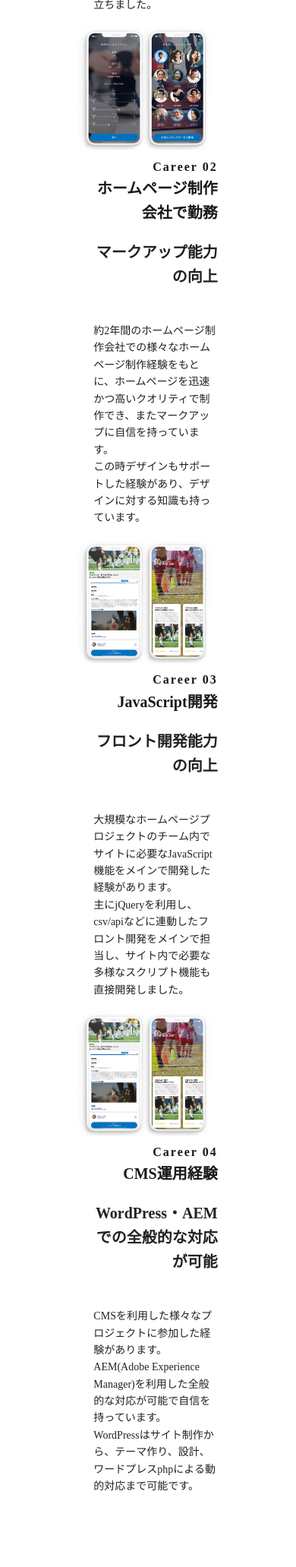
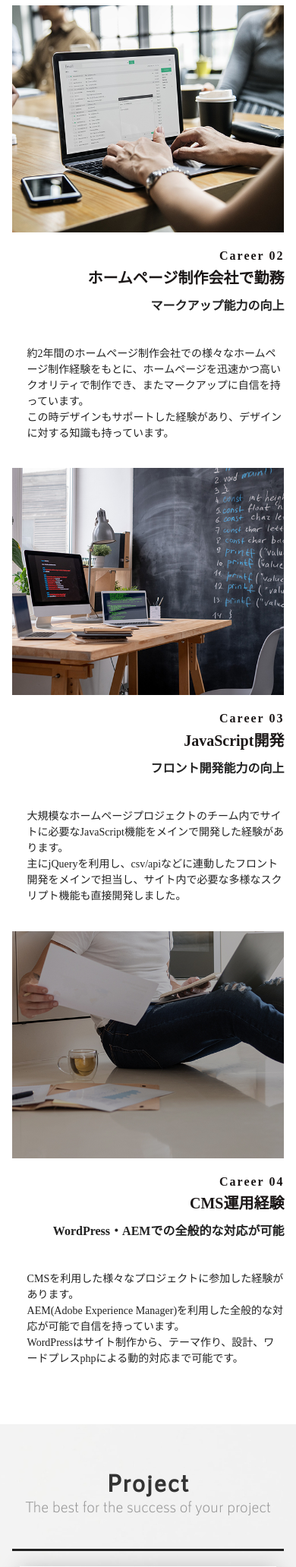
Before and after one commit to xian3967/jayvidkim_portfolio, a PHP site: page / in a window 390 px wide. Shown: the part 3599-5662 px from the top of the page at 76% size. Run offline with PHP 8.4, Linux system fonts and the light colour scheme; some libraries are stand-ins or nearby versions.

Commit message:
画像差し替え完了

```diff
--- a/assets/css/style.css
+++ b/assets/css/style.css
@@ -1316,6 +1316,9 @@
     width: 100%;
     max-width: 1200px;
     padding: 0 3%; }
+    @media (max-width: 767px) {
+      .p-main .p-main__about .p-main__about__wrapper {
+        padding: 0 4%; } }
     .p-main .p-main__about .p-main__about__wrapper .p-main__about__title {
       text-align: center;
       letter-spacing: 2px;
@@ -1438,7 +1441,8 @@
   padding: 0 3%; }
   @media (max-width: 767px) {
     .p-main .p-main__skill {
-      margin-top: 60px; } }
+      margin-top: 60px;
+      padding: 0 4%; } }
   .p-main .p-main__skill .p-main__skill_wrapper {
     margin: 0 auto;
     width: 100%;
@@ -1535,6 +1539,9 @@
     width: 100%;
     max-width: 1200px;
     padding: 0 3%; }
+    @media (max-width: 767px) {
+      .p-main .p-main__career .p-main__career__wrapper {
+        padding: 0 4%; } }
     .p-main .p-main__career .p-main__career__wrapper .p-main__career__title {
       text-align: center;
       letter-spacing: 2px;
@@ -1588,14 +1595,7 @@
         justify-content: center;
         -webkit-box-align: center;
         -ms-flex-align: center;
-        align-items: center;
-        padding: 0 20px; }
-        @media (max-width: 1024px) {
-          .p-main .p-main__career .p-main__career__wrapper .p-main__career__contents .p-main__career__scroll {
-            padding: 0 20px; } }
-        @media (max-width: 767px) {
-          .p-main .p-main__career .p-main__career__wrapper .p-main__career__contents .p-main__career__scroll {
-            padding: 0 25%; } }
+        align-items: center; }
         .p-main .p-main__career .p-main__career__wrapper .p-main__career__contents .p-main__career__scroll .p-main__career__scroll__container {
           width: 100%;
           max-width: 1150px;
@@ -1696,7 +1696,8 @@
                         font-size: 22px; } }
                     @media (max-width: 767px) {
                       .p-main .p-main__career .p-main__career__wrapper .p-main__career__contents .p-main__career__scroll .p-main__career__scroll__container .p-main__career__scroll__list-wrapper .p-main__career__scroll__list .p-main__career__scroll__item .p-main__career__scroll__item__left .p-main__career__scroll__item__left__title {
-                        font-size: 20px; } }
+                        font-size: 20px;
+                        margin-bottom: 10px; } }
                   .p-main .p-main__career .p-main__career__wrapper .p-main__career__contents .p-main__career__scroll .p-main__career__scroll__container .p-main__career__scroll__list-wrapper .p-main__career__scroll__list .p-main__career__scroll__item .p-main__career__scroll__item__left .p-main__career__scroll__item__left__text {
                     font-size: 18px;
                     color: #222;
@@ -1709,13 +1710,17 @@
                     @media (max-width: 767px) {
                       .p-main .p-main__career .p-main__career__wrapper .p-main__career__contents .p-main__career__scroll .p-main__career__scroll__container .p-main__career__scroll__list-wrapper .p-main__career__scroll__list .p-main__career__scroll__item .p-main__career__scroll__item__left .p-main__career__scroll__item__left__text {
                         font-size: 14px;
-                        width: 100%; } }
+                        width: 100%;
+                        line-height: 21px; } }
                   .p-main .p-main__career .p-main__career__wrapper .p-main__career__contents .p-main__career__scroll .p-main__career__scroll__container .p-main__career__scroll__list-wrapper .p-main__career__scroll__list .p-main__career__scroll__item .p-main__career__scroll__item__left span {
                     font-size: 20px;
                     font-weight: bold;
                     display: block;
                     width: 100%;
                     text-align: right; }
+                    @media (max-width: 767px) {
+                      .p-main .p-main__career .p-main__career__wrapper .p-main__career__contents .p-main__career__scroll .p-main__career__scroll__container .p-main__career__scroll__list-wrapper .p-main__career__scroll__list .p-main__career__scroll__item .p-main__career__scroll__item__left span {
+                        font-size: 16px; } }
                 .p-main .p-main__career .p-main__career__wrapper .p-main__career__contents .p-main__career__scroll .p-main__career__scroll__container .p-main__career__scroll__list-wrapper .p-main__career__scroll__list .p-main__career__scroll__item .p-main__career__scroll__item__right {
                   width: 600px; }
                   @media (max-width: 1024px) {
@@ -1782,6 +1787,9 @@
       @media (max-width: 1024px) {
         .p-main .p-main__movie .p-main__movie__contents .p-main__movie__text {
           padding: 0 3%; } }
+      @media (max-width: 767px) {
+        .p-main .p-main__movie .p-main__movie__contents .p-main__movie__text {
+          padding: 0 4%; } }
       .p-main .p-main__movie .p-main__movie__contents .p-main__movie__text h2 {
         font-size: 46px;
         font-weight: bold;
@@ -1839,7 +1847,8 @@
   background: url("../images/section_skills_img_01.jpg") center fixed; }
   @media (max-width: 767px) {
     .p-main .p-main__project {
-      margin-top: 60px; } }
+      margin-top: 0;
+      padding: 60px 4%; } }
   .p-main .p-main__project .p-main__project_wrapper {
     margin: 0 auto;
     width: 100%;
@@ -2052,7 +2061,7 @@
           margin: 0 5%; }
           @media (max-width: 767px) {
             .p-main .p-main__faq .p-main__faq__wrapper .p-main__faq__slide__wrapper .p-main__faq__slide__show .p-main__faq__slide .p-main__faq__contents {
-              margin: 0 3%; } }
+              margin: 0 4%; } }
           .p-main .p-main__faq .p-main__faq__wrapper .p-main__faq__slide__wrapper .p-main__faq__slide__show .p-main__faq__slide .p-main__faq__contents .p-main__faq__flex__left {
             width: 47%;
             margin-right: 3%;
--- a/assets/js/js.js
+++ b/assets/js/js.js
@@ -41,9 +41,9 @@
 
   $(window).scroll(function() {
     $('.fade_slide').each(function() {
-      var POS = $(this).offset().top;
-      var scroll = $(window).scrollTop();
-      var windowHeight = $(window).height();
+      let POS = $(this).offset().top;
+      let scroll = $(window).scrollTop();
+      let windowHeight = $(window).height();
       if (scroll > POS - windowHeight + 200) {
         $(this).css({
           'opacity': '1',
@@ -58,11 +58,11 @@
 
   $(window).scroll(function() {
     $('.scroll_graph').each(function() {
-      var POS = $(this).offset().top;
-      var scroll = $(window).scrollTop();
-      var windowHeight = $(window).height();
+      let POS = $(this).offset().top;
+      let scroll = $(window).scrollTop();
+      let windowHeight = $(window).height();
       if (scroll > POS - windowHeight + 150) {
-        var graphLength = $(this).data('contents');
+        let graphLength = $(this).data('contents');
         $(this).width(graphLength + '%');
       }
     });
@@ -99,22 +99,25 @@
   });
 
   $('.faq__button__img').click(function() {
-    var buttonClickId = event.target.id;
+    let buttonClickId = event.target.id;
     $('#slick-slide-control' + buttonClickId).click();
     $('.faq__button').removeClass('button_checked');
     $('.faq__button_' + buttonClickId).addClass('button_checked');
   });
 
   $('body').on('click', '.slick-arrow', function() {
-    var buttonId = $('.slick-active button').attr('id');
-    var buttonIdNumber = buttonId.replace(/slick-slide-control/, '');
-    $('.faq__button').removeClass('button_checked');
-    $('.faq__button_' + buttonIdNumber).addClass('button_checked');
+    let mediaMatch = window.matchMedia("(min-width: 951px)");
+    if (mediaMatch.matches) {
+      let buttonId = $('.slick-active button').attr('id');
+      let buttonIdNumber = buttonId.replace(/slick-slide-control/, '');
+      $('.faq__button').removeClass('button_checked');
+      $('.faq__button_' + buttonIdNumber).addClass('button_checked');
+    }
   });
 
   $('.career__button').click(function() {
     careerTabHeight();
-    var careerButtonClickId = event.target.id;
+    let careerButtonClickId = event.target.id;
     $('.career__tab__text').hide().removeClass('current');
     $('.career__tab__img').hide().removeClass('current');
     $('.career__button').removeClass('selected');
@@ -127,8 +130,8 @@
   });
 
   function careerTabHeight() {
-    var tabRightHeight = $('.career__tab__img.current').outerHeight();
-    var tabLeftHeight = $('.career__tab__text.current').outerHeight();
+    let tabRightHeight = $('.career__tab__img.current').outerHeight();
+    let tabLeftHeight = $('.career__tab__text.current').outerHeight();
     $('.career__right__tab').css('height', tabRightHeight);
     $('.career__left__tab').css('height', tabLeftHeight);
   };
--- a/assets/sass/object/project/_main.scss
+++ b/assets/sass/object/project/_main.scss
@@ -70,6 +70,9 @@
       width:100%;
       max-width: 1200px;
       padding: 0 3%;
+      @media (max-width: 767px) {
+        padding: 0 4%;
+      }
       .p-main__about__title{
         text-align: center;
         letter-spacing: 2px;
@@ -188,6 +191,7 @@
   padding:0 3%;
   @media (max-width: 767px) {
     margin-top: 60px;
+    padding: 0 4%;
   }
   .p-main__skill_wrapper{
     margin:0 auto;
@@ -288,6 +292,9 @@
       width:100%;
       max-width: 1200px;
       padding: 0 3%;
+      @media (max-width: 767px) {
+        padding: 0 4%;
+      }
       .p-main__career__title{
         text-align: center;
         letter-spacing: 2px;
@@ -343,13 +350,6 @@
           -webkit-box-align: center;
           -ms-flex-align: center;
           align-items: center;
-          padding: 0 20px;
-          @media (max-width: 1024px) {
-            padding: 0 20px;
-          }
-          @media (max-width: 767px) {
-            padding: 0 25%;
-          }
           .p-main__career__scroll__container {
             width: 100%;
             max-width: 1150px;
@@ -452,6 +452,7 @@
                       }
                       @media (max-width: 767px) {
                         font-size: 20px;
+                        margin-bottom: 10px;
                       }
                     }
                     .p-main__career__scroll__item__left__text {
@@ -466,6 +467,7 @@
                       @media (max-width: 767px) {
                         font-size: 14px;
                         width: 100%;
+                        line-height: 21px;
                       }
                     }
                     span{
@@ -474,6 +476,9 @@
                       display: block;
                       width: 100%;
                       text-align: right;
+                      @media (max-width: 767px) {
+                        font-size: 16px;
+                      }
                     }
                   }
                   .p-main__career__scroll__item__right {
@@ -558,6 +563,9 @@
         @media (max-width: 1024px) {
           padding: 0 3%;
         }
+        @media (max-width: 767px) {
+          padding: 0 4%;
+        }
         h2 {
           font-size: 46px;
           font-weight: bold;
@@ -620,11 +628,12 @@
   }
   .p-main__project{
   margin-top: 180px;
-  width:100%;
-  padding:60px 3%;
+  width: 100%;
+  padding: 60px 3%;
   background: url('../images/section_skills_img_01.jpg') center fixed;
   @media (max-width: 767px) {
-    margin-top: 60px;
+    margin-top: 0;
+    padding: 60px 4%;
   }
   .p-main__project_wrapper{
     margin:0 auto;
@@ -851,9 +860,9 @@
             -webkit-box-pack: center;
             -ms-flex-pack: center;
             justify-content: center;
-            margin:0 5%;
+            margin: 0 5%;
             @media (max-width: 767px) {
-              margin:0 3%;
+              margin: 0 4%;
             }
             .p-main__faq__flex__left{
               width:47%;
--- a/index.html
+++ b/index.html
@@ -343,7 +343,7 @@
                           </p>
                         </div>
                         <div class="p-main__career__scroll__item__right">
-                          <img src="assets/images/section_career_img_01_pc.png" alt="">
+                          <img src="assets/images/section_career_img_01_pc.png" alt="大規模ホームページプロジェクト">
                         </div>
                       </li>
                       <li class="p-main__career__scroll__item">
@@ -359,7 +359,7 @@
                           </p>
                         </div>
                         <div class="p-main__career__scroll__item__right">
-                          <img src="assets/images/section_career_img_02_pc.png" alt="">
+                          <img src="assets/images/section_career_img_03_pc.png" alt="ホームページ制作会社で勤務">
                         </div>
                       </li>
                       <li class="p-main__career__scroll__item">
@@ -375,7 +375,7 @@
                           </p>
                         </div>
                         <div class="p-main__career__scroll__item__right">
-                          <img src="assets/images/section_career_img_03_pc.png" alt="">
+                          <img src="assets/images/section_career_img_02_pc.png" alt="JavaScript開発">
                         </div>
                       </li>
                       <li class="p-main__career__scroll__item">
@@ -392,7 +392,7 @@
                           </p>
                         </div>
                         <div class="p-main__career__scroll__item__right">
-                          <img src="assets/images/section_career_img_03_pc.png" alt="">
+                          <img src="assets/images/section_career_img_04_pc.png" alt="CMS運用経験">
                         </div>
                       </li>
                     </ul>
```
Also changed, not shown: assets/images/section_career_img_01_pc.png, assets/images/section_career_img_01sp.jpg (deleted), assets/images/section_career_img_02_pc.png, assets/images/section_career_img_03_pc.png, assets/images/section_career_img_04_pc.png (added).
